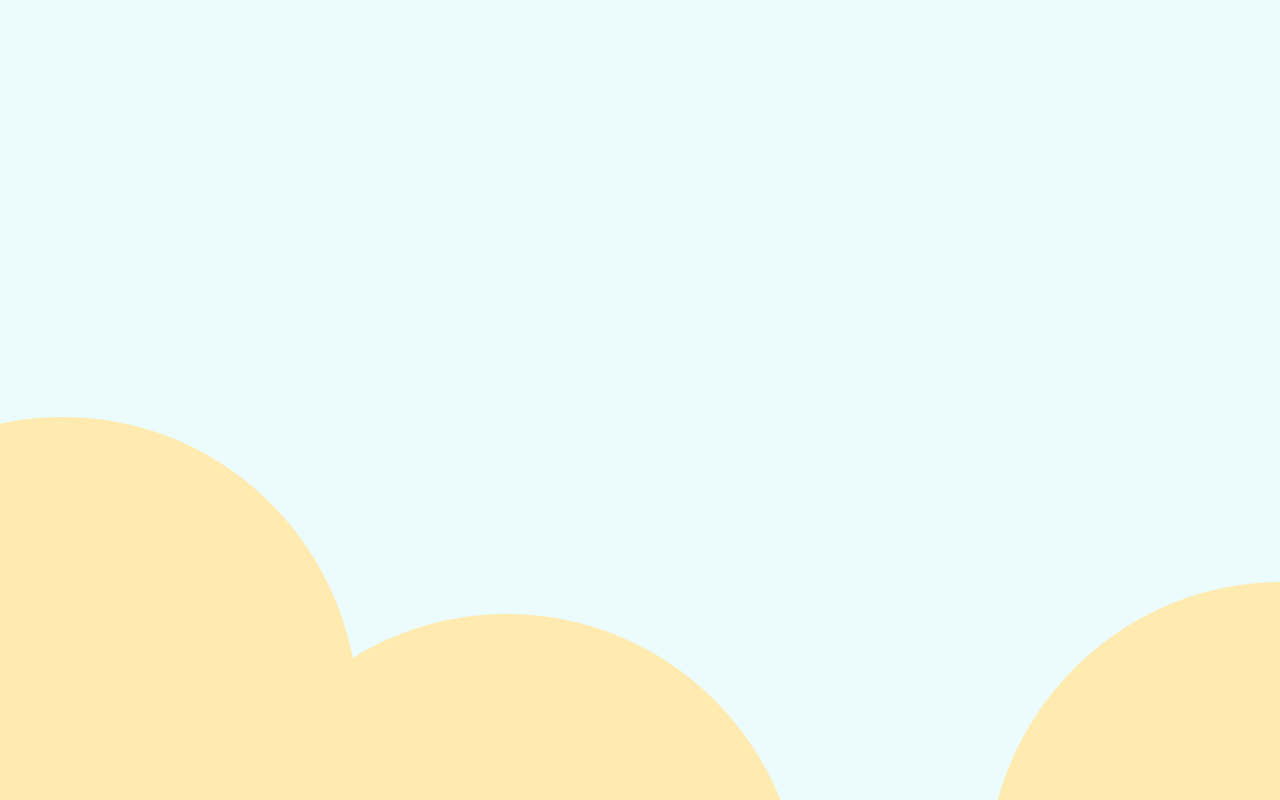
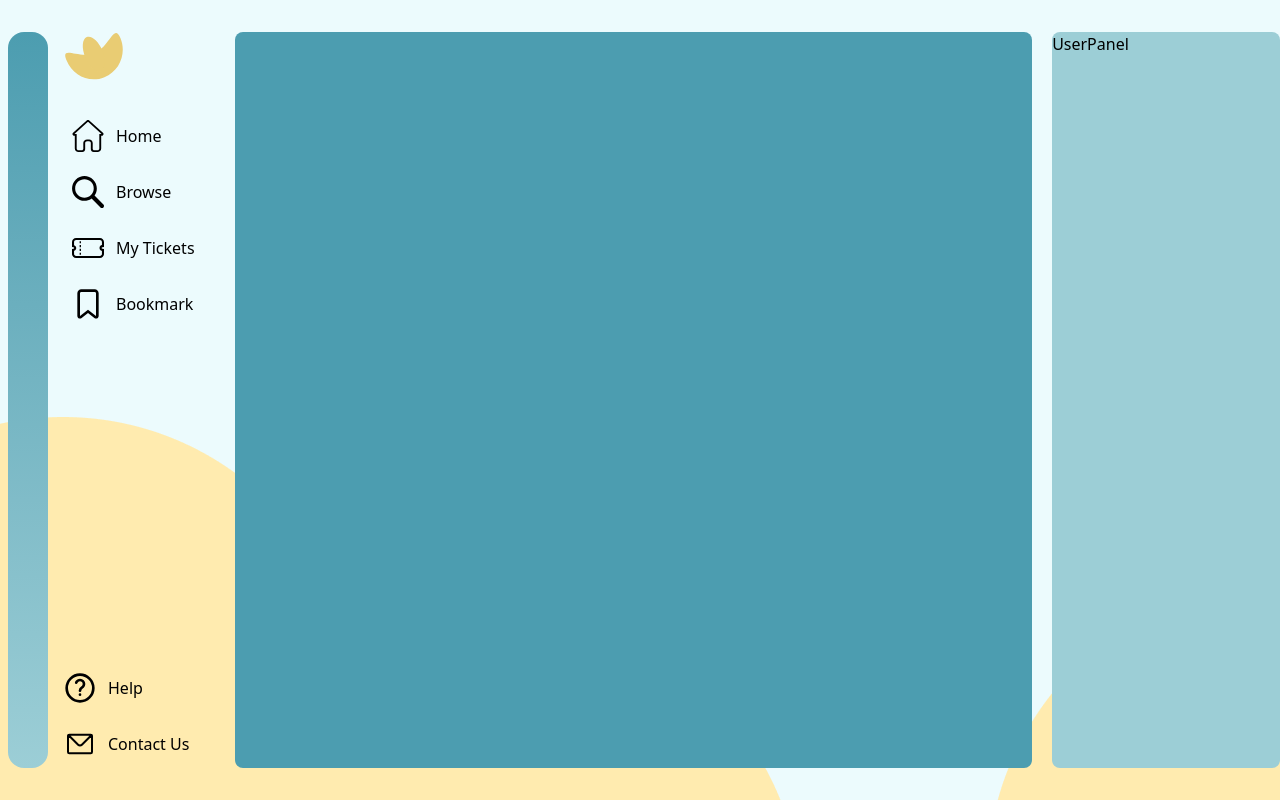
Before and after one commit to urkodi/EventSite, a React (Vite) app: page /browse in a window 1280 px wide. Before the commit this address had no page. Built offline with nearby package versions, Linux system fonts and the light colour scheme.

Commit message:
changed the app.tsx to match Christina's

```diff
--- a/src/App.tsx
+++ b/src/App.tsx
@@ -1,27 +1,21 @@
 import { BrowserRouter as Router, Route, Routes } from "react-router-dom";
 
 import Panels from "./features/Panels";
-import CreateAccountPage from "./pages/CreateAccountPage";
-import LoginPage from "./pages/LoginPage";
-import HelpPage from "./pages/HelpPage";
-import ContactUsPage from "./pages/ContactUsPage";
-import Homepage from "./pages/Homepage";
-import MyTickets from "./pages/MyTickets";
-import Bookmark from "./pages/Bookmark";
+//import CreateAccountPage from "./pages/CreateAccountPage";
+//import LoginPage from "./pages/LoginPage";
+//import HelpPage from "./pages/HelpPage";
+//import ContactUsPage from "./pages/ContactUsPage";
+//import Homepage from "./pages/Homepage";
+
 
 
 function App() {
   return(
     <Router>
       <Routes>
-        <Route path="/" element={<Panels />} />
-        <Route path="/create-account" element={<CreateAccountPage />} />
-        <Route path="/login" element={<LoginPage />} />
-        <Route path="/help" element={<HelpPage />} />
-        <Route path="/contact-us" element={<ContactUsPage />} />
-        <Route path="/homepage" element={<Homepage />} />
-        <Route path="/mytickets" element={<MyTickets />} />
-        <Route path="/bookmark" element={<Bookmark />} />
+        <Route path="/*" element={<Panels />} />
+        {/* <Route path="/create-account" element={<CreateAccountPage />} /> */}
+        {/* <Route path="/homepage" element={<Homepage />} /> */}
       </Routes>
     </Router>
   )
--- a/src/features/Main.tsx
+++ b/src/features/Main.tsx
@@ -1,18 +1,13 @@
-import { Routes, Route } from 'react-router-dom';
-import Homepage from '../Homepage';
-import Bookmark from '../pages/Bookmark';
-import MyTickets from '../pages/MyTickets';
+type MainParam = {
+  children?: React.ReactNode;
+}
 
-function Main() {
-  return (
-    <main className="flex-7 my-8 mx-2 rounded-lg bg-moonstone">
-      <Routes>
-        <Route path="/" element={<Homepage />} />
-        <Route path="/bookmark" element={<Bookmark />} />
-        <Route path="/my-tickets" element={<MyTickets />} />
-      </Routes>
-    </main>
-  );
+function Main( {children} : MainParam ) {
+    return (
+        <main className="flex-7 my-8 mx-2 rounded-lg bg-moonstone">
+            {children}
+        </main>
+    )
 }
 
 export default Main;
--- a/src/features/Panels.tsx
+++ b/src/features/Panels.tsx
@@ -1,21 +1,30 @@
+import { Routes, Route } from "react-router-dom";
 import Main from "./Main";
 import Sidenav from "./Sidenav";
 import UserPanel from "./UserPanel";
 
+//import Homepage from "../pages/Homepage";
+import Bookmark from "../pages/Bookmark";
+import MyTickets from "../pages/MyTickets";
+
 type PanelParam = {
   children?: React.ReactNode;
-}
+};
 
 function Panels( {children} : PanelParam ) {
     return (
             <>
               <Sidenav />
               <Main>
+                <Routes>
+                  <Route path="/bookmark" element={<Bookmark />} />
+                  <Route path="/my-tickets" element={<MyTickets />} />
+                </Routes>
                 {children}
               </Main>
               <UserPanel />
             </>
-    )
+    );
 }
 
 export default Panels;
```
